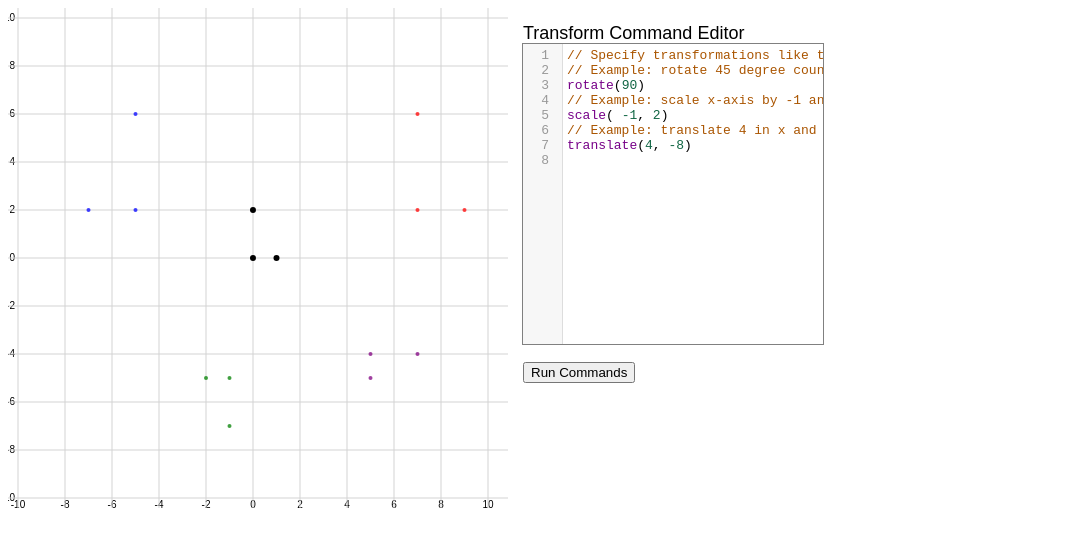
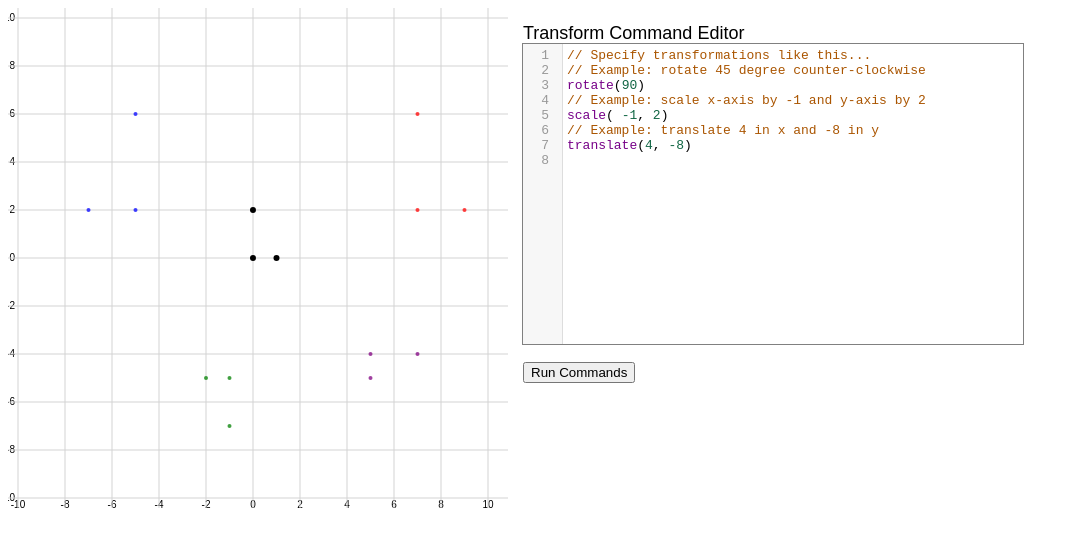
Before and after one commit to cjiang34/transform-explorer, a plain HTML site: page index.html in a window 1280 px wide. Shown: the whole page, without its empty margins (0-1079 px from the left). Drawn offline with nearby package versions, Linux system fonts and the light colour scheme.

Commit message:
Update index.html

```diff
--- a/index.html
+++ b/index.html
@@ -53,7 +53,7 @@ svg {
 
 <div id="figure" style="float:left;"></div>
 
-<div style="float:left; width:300px; height: 400px; padding: 15px;">
+<div style="float:left; width:500px; height: 500px; padding: 15px;">
 	<span style="font: 18px sans-serif; padding: 5 px;">Transform Command Editor</span>
 	<div id="code_editor" style="outline: gray solid thin;"></div>
 	<br>
```
